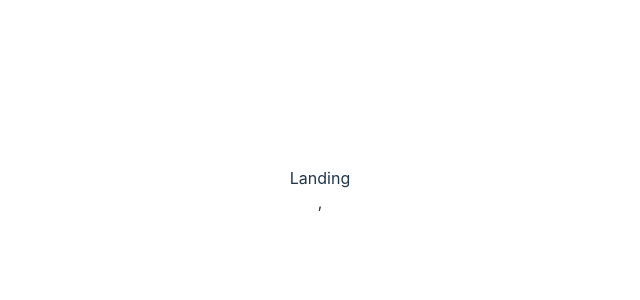
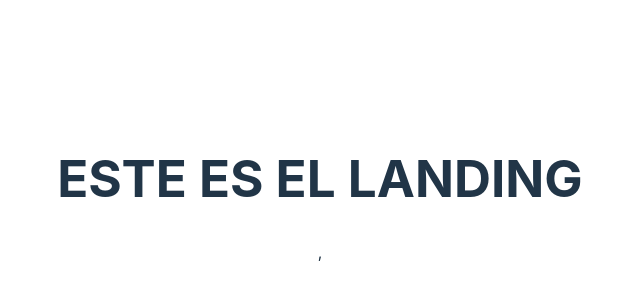
Before and after one commit to parzybaal/super-market-client, a React (Vite) app in the folder client/: page / in a window 1280 px wide. Shown: the part 210-510 px from the top of the page, without its empty margins (320-960 px from the left). Built offline with nearby package versions, Linux system fonts and the light colour scheme.

Commit message:
first commit

```diff
--- a/client/package.json
+++ b/client/package.json
@@ -10,8 +10,13 @@
     "preview": "vite preview"
   },
   "dependencies": {
+    "@emotion/react": "^11.11.1",
+    "@emotion/styled": "^11.11.0",
+    "@mui/icons-material": "^5.14.11",
+    "@mui/material": "^5.14.11",
     "react": "^18.2.0",
     "react-dom": "^18.2.0",
+    "react-router-dom": "^6.16.0",
     "sass": "^1.68.0"
   },
   "devDependencies": {
--- a/client/src/main.tsx
+++ b/client/src/main.tsx
@@ -4,7 +4,8 @@ import App from './App.tsx'
 import { BrowserRouter } from "react-router-dom";
 import './index.css'
 
-ReactDOM.createRoot(document.getElementById('root')!).render(
+const root = ReactDOM.createRoot(document.getElementById('root')!);
+root.render(
   <BrowserRouter>
     <React.StrictMode>
       <App />
--- a/client/src/views/Error/Error.tsx
+++ b/client/src/views/Error/Error.tsx
@@ -2,7 +2,10 @@ import './Error.scss'
 
 function Error() {
   return (
-    <div>Error</div>
+    <div style={{ textAlign: 'center', marginTop: '20em'}}>
+        <h1>404 - Página no encontrada</h1>
+        <p>Lo sentimos, la página que estás buscando no existe.</p>
+    </div>
   )
 }
 export default Error
--- a/client/src/views/Landing/Landing.tsx
+++ b/client/src/views/Landing/Landing.tsx
@@ -3,7 +3,9 @@ import './Landing.scss'
 
 function Landing() {
   return (
-    <div>Landing</div>
+    <div>
+      <h1>ESTE ES EL LANDING</h1>
+    </div>
   )
 }
 export default Landing
```
Also changed, not shown: 1 other file (tests, documents, lock files or other folders).
